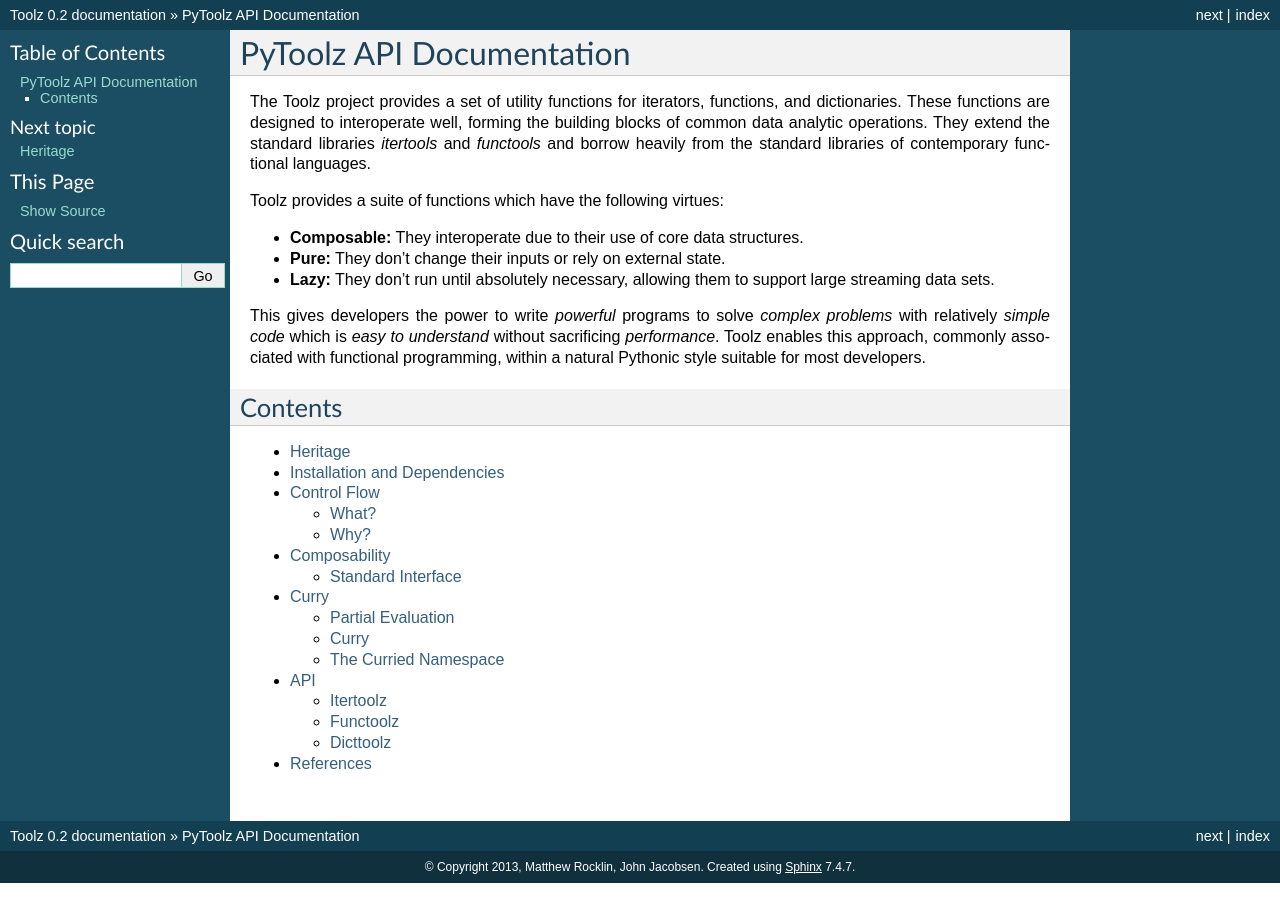
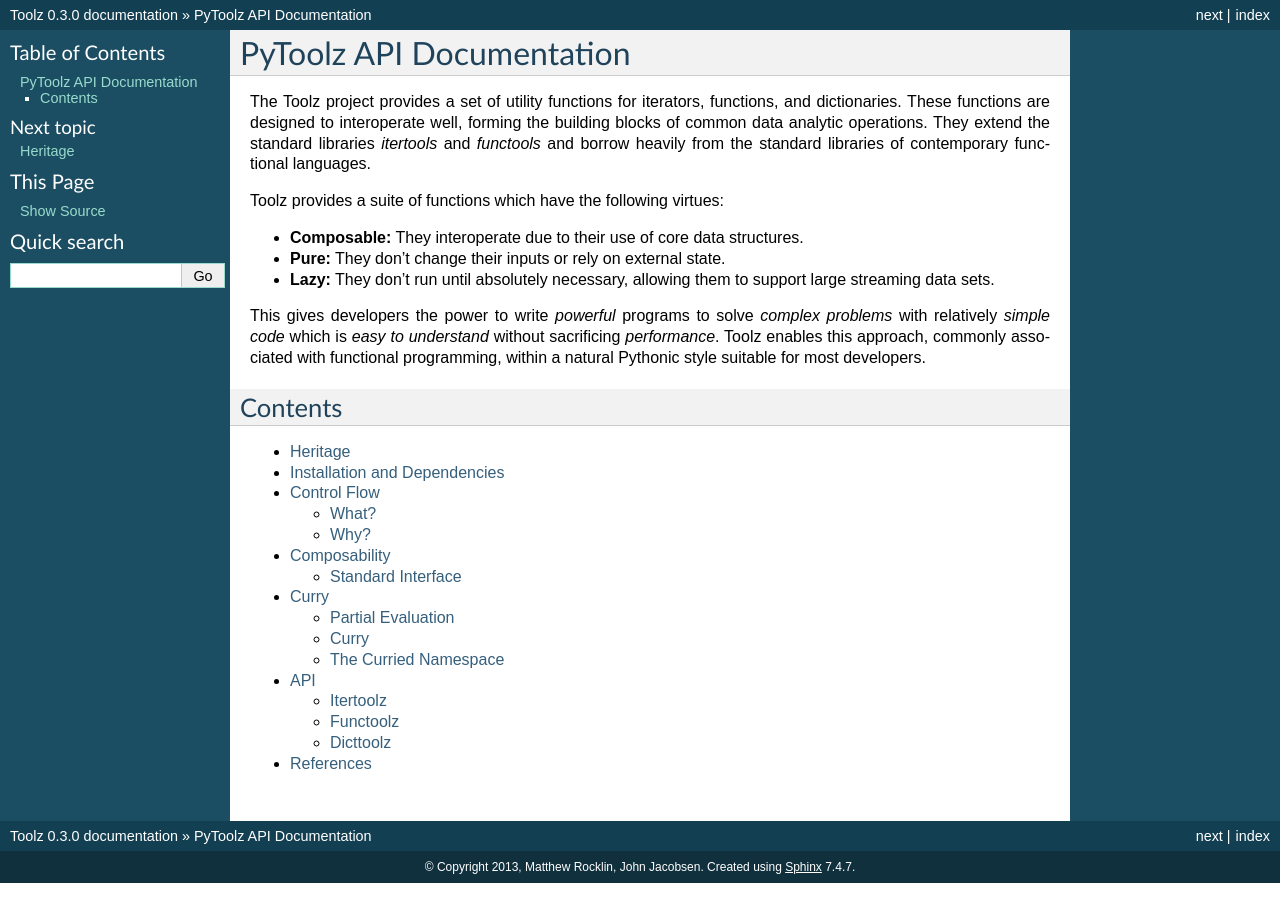
Before and after one commit to pytoolz/toolz, a Sphinx documentation site: the page built from doc/source/index.rst, in a window 1280 px wide. Built offline with Sphinx 7.4.7, drawn with Linux system fonts in a browser that asks for light colours.

Commit message:
use toolz.__version__ in docs

```diff
--- a/doc/source/conf.py
+++ b/doc/source/conf.py
@@ -49,9 +49,10 @@
 # built documents.
 #
 # The short X.Y version.
-version = '0.2'
+import toolz
+version = toolz.__version__
 # The full version, including alpha/beta/rc tags.
-release = '0.2'
+release = toolz.__version__
 
 # The language for content autogenerated by Sphinx. Refer to documentation
 # for a list of supported languages.
```
